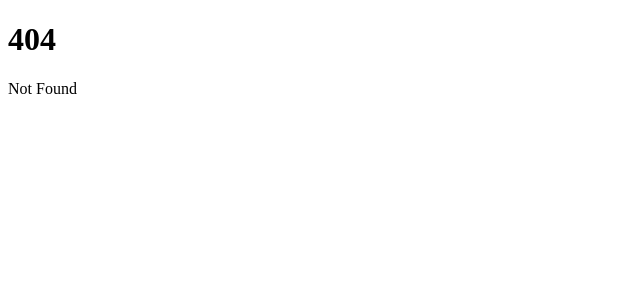
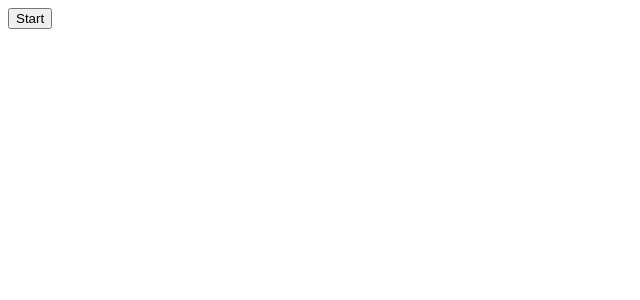
Before and after one commit to mmfallacy/cs198-simulator, a SvelteKit app: page /parallel in a window 1280 px wide. Before the commit this address had no page. Shown: the top 300 px of the page, without its empty margins (0-640 px from the left). Built offline with nearby package versions, Linux system fonts and the light colour scheme.

Commit message:
feat: async parallel runner

```diff
--- /dev/null
+++ b/src/routes/parallel/+page.svelte
@@ -0,0 +1,69 @@
+<script lang="ts">
+	import type { ParameterInput } from '$lib/stores/parameter/types';
+	import { simulator } from '$lib/simulator';
+	import type { Algorithm } from '$lib/algorithms';
+	import { Algorithms, CAR_DIMENSIONS, MAX_TICK, RATIO } from '$lib/const';
+	import { initialParameters } from '$lib/stores/parameter/ParameterStore';
+
+	type RunnerParams = {
+		maxDistanceInMeters?: number;
+		maxDistanceInPx?: number;
+		maxSeconds?: number;
+		maxTicks?: number;
+	};
+
+	function isUndefined(value: unknown): value is undefined {
+		return typeof value === 'undefined';
+	}
+
+	async function runner(
+		simParams: ParameterInput,
+		fcwa: Algorithm,
+		params: RunnerParams = { maxTicks: MAX_TICK }
+	) {
+		const sim = simulator(simParams, fcwa);
+
+		const { maxDistanceInMeters, maxDistanceInPx, maxSeconds, maxTicks } = params;
+
+		while (true) {
+			const { value, done } = sim.next();
+
+			if (done) throw new Error('Detected Collision.');
+
+			const distance = value.LV.x + CAR_DIMENSIONS.w / RATIO.px_per_m;
+
+			if (!isUndefined(maxDistanceInMeters) && distance >= maxDistanceInMeters) return value;
+
+			if (!isUndefined(maxDistanceInPx) && distance * RATIO.px_per_m >= maxDistanceInPx)
+				return value;
+
+			if (!isUndefined(maxSeconds) && value.tick / simParams.Sim.tps >= maxSeconds) return value;
+
+			if (!isUndefined(maxTicks) && value.tick >= maxTicks) return value;
+		}
+	}
+
+	async function start() {
+		const results = await Promise.allSettled([
+			runner(initialParameters, Algorithms['honda'], { maxDistanceInMeters: 500 }),
+			runner(initialParameters, Algorithms['hirstgraham'], { maxDistanceInMeters: 500 }),
+			runner(initialParameters, Algorithms['bellarusso'], { maxDistanceInMeters: 500 }),
+
+			runner(initialParameters, Algorithms['honda'], { maxDistanceInPx: 720 }),
+			runner(initialParameters, Algorithms['hirstgraham'], { maxDistanceInPx: 720 }),
+			runner(initialParameters, Algorithms['bellarusso'], { maxDistanceInPx: 720 }),
+
+			runner(initialParameters, Algorithms['honda'], { maxTicks: 500 }),
+			runner(initialParameters, Algorithms['hirstgraham'], { maxTicks: 500 }),
+			runner(initialParameters, Algorithms['bellarusso'], { maxTicks: 500 }),
+
+			runner(initialParameters, Algorithms['honda'], { maxSeconds: 5 }),
+			runner(initialParameters, Algorithms['hirstgraham'], { maxSeconds: 5 }),
+			runner(initialParameters, Algorithms['bellarusso'], { maxSeconds: 5 })
+		]);
+
+		console.log(results);
+	}
+</script>
+
+<button on:click={start}> Start </button>
```
